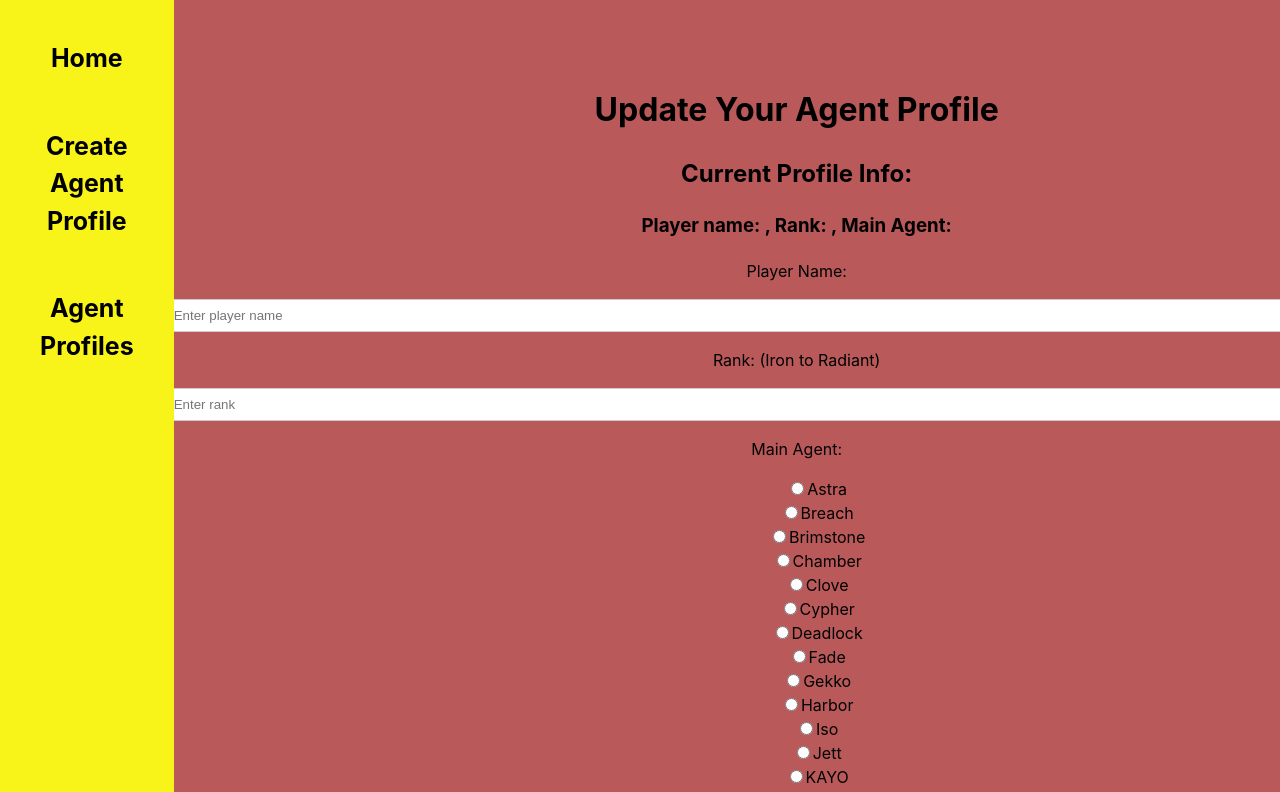
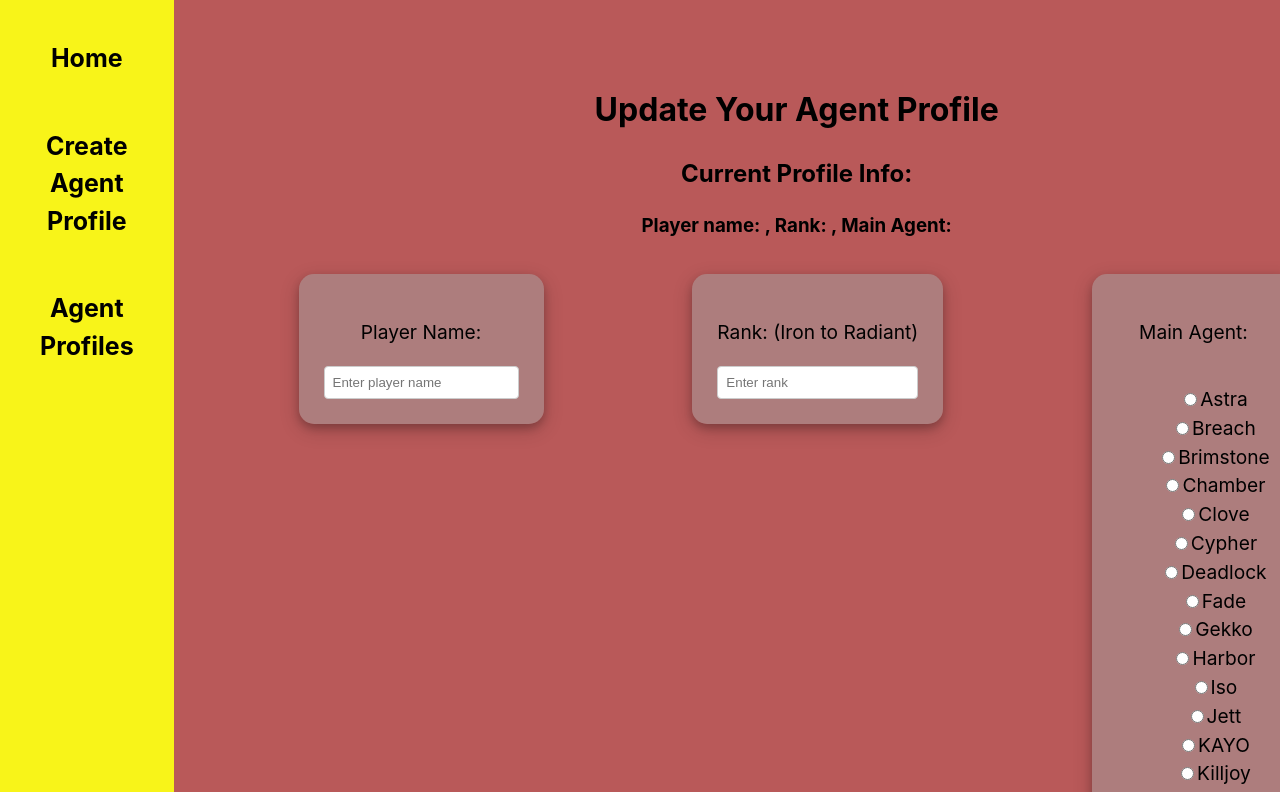
Before and after one commit to amywong24/ValoHub, a React (Vite) app: page /edit/1 in a window 1280 px wide. Shown: the top 792 px of the page. Built offline with nearby package versions, Linux system fonts and the light colour scheme; no server answers; the database is empty.

Commit message:
Working on css

```diff
--- a/src/App.css
+++ b/src/App.css
@@ -86,8 +86,24 @@
   padding: 5px;
 }
 
+.form-container {
+  display: flex;
+  justify-content: space-evenly;
+  align-items: flex-start;
+  margin: auto;
+  position: relative;
+  font-size: larger;
+}
+
 .mini-form-container {
-  margin-bottom: 15px;
+  display: flex;
+  justify-content: space-evenly;
+  flex-direction: column;
+  margin: 15px;
+  padding: 25px;
+  border-radius: 15px;
+  box-shadow: 0 4px 8px #0003, 0 6px 20px #00000030;
+  background-color: #a2a1a180;
 }
 
 .mini-form-container label {
--- a/src/components/CreateProfile.jsx
+++ b/src/components/CreateProfile.jsx
@@ -43,7 +43,7 @@
             <h1>Create Your Agent Profile</h1>
             <h2>For player name, type in your Riot Games username with the tag.</h2>
             <h3>Ex: Sunshine#NA1</h3>
-            <form>
+            <form className='form-container'>
                 <div className='mini-form-container'>
                     <p>Player Name:</p>
                     <input
--- a/src/components/EditProfile.jsx
+++ b/src/components/EditProfile.jsx
@@ -87,7 +87,7 @@
             <h3>
                 Player name: {agentProfile.player_name}, Rank: {agentProfile.rank}, Main Agent: {agentProfile.main_agent}
             </h3>
-            <form onSubmit={handleSubmit}>
+            <form onSubmit={handleSubmit} className='form-container'>
                 <div className='mini-form-container'>
                     <p>Player Name:</p>
                     <input
```
